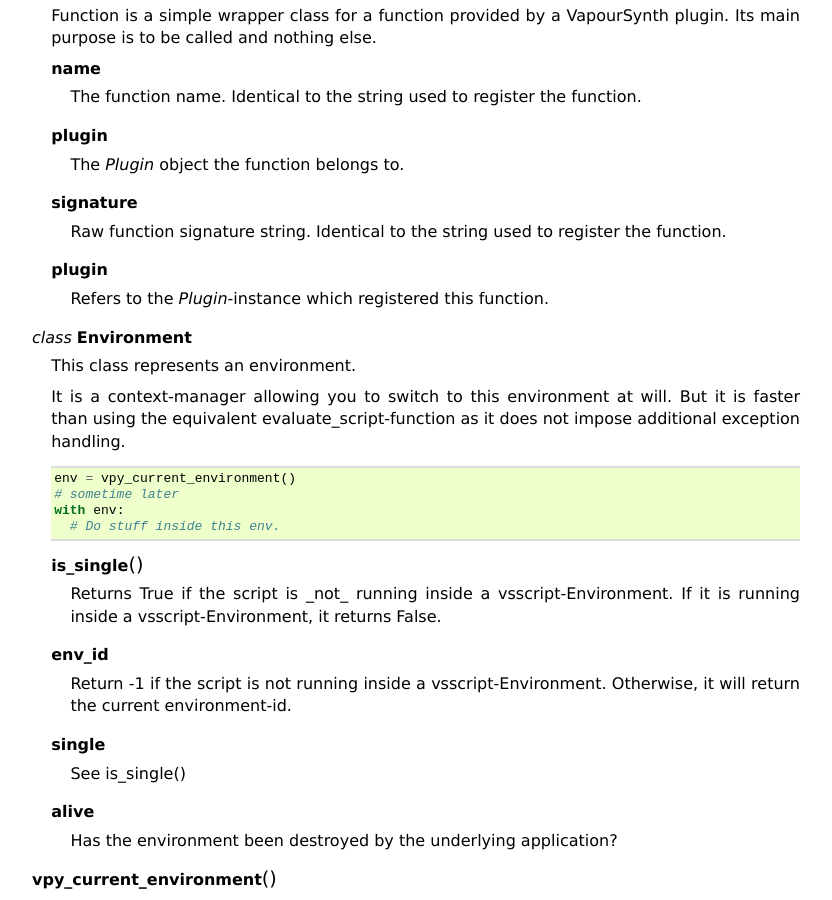
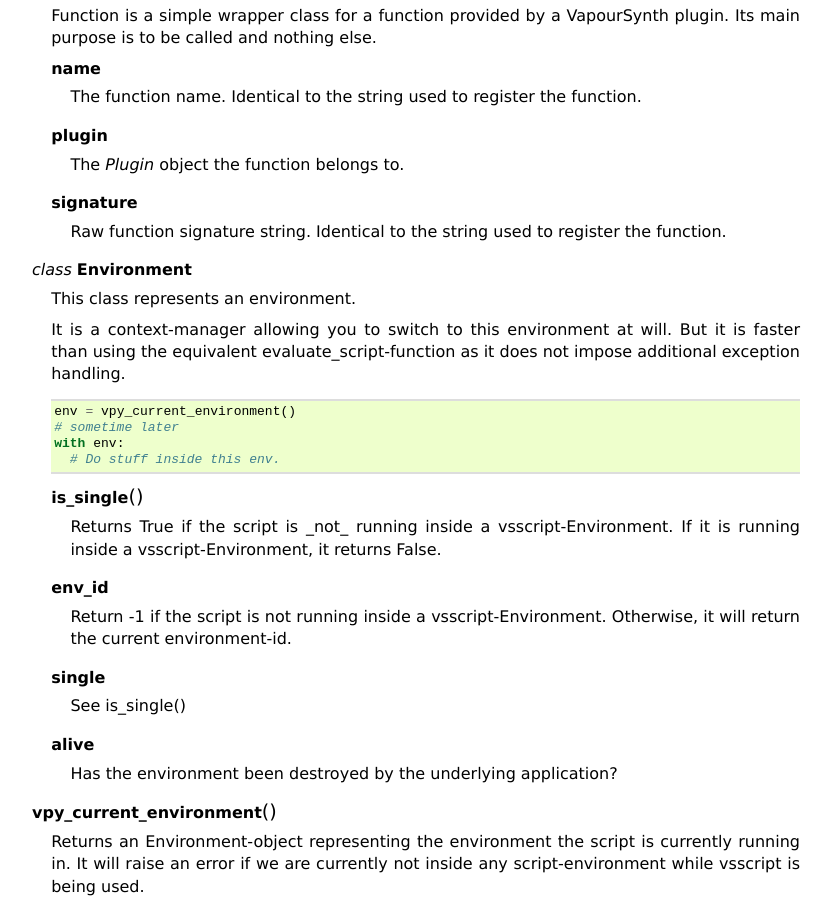
Before and after one commit to vapoursynth/vapoursynth, a Sphinx documentation site: the page built from doc/pythonreference.rst, in a window 1280 px wide and 900 px high, scrolled down 9017 px. Shown: the whole window, without its empty margins (48-880 px from the left). Built offline with Sphinx 7.4.7, drawn with Linux system fonts in a browser that asks for light colours; formulas are drawn with MathJax 3.

Commit message:
Remove duplicate entry in documentation

```diff
--- a/doc/pythonreference.rst
+++ b/doc/pythonreference.rst
@@ -511,10 +511,6 @@
 
       Raw function signature string. Identical to the string used to register the function.
 
-   .. py:attribute:: plugin
-
-      Refers to the *Plugin*-instance which registered this function.
-
 .. py:class:: Environment
 
    This class represents an environment.
```
